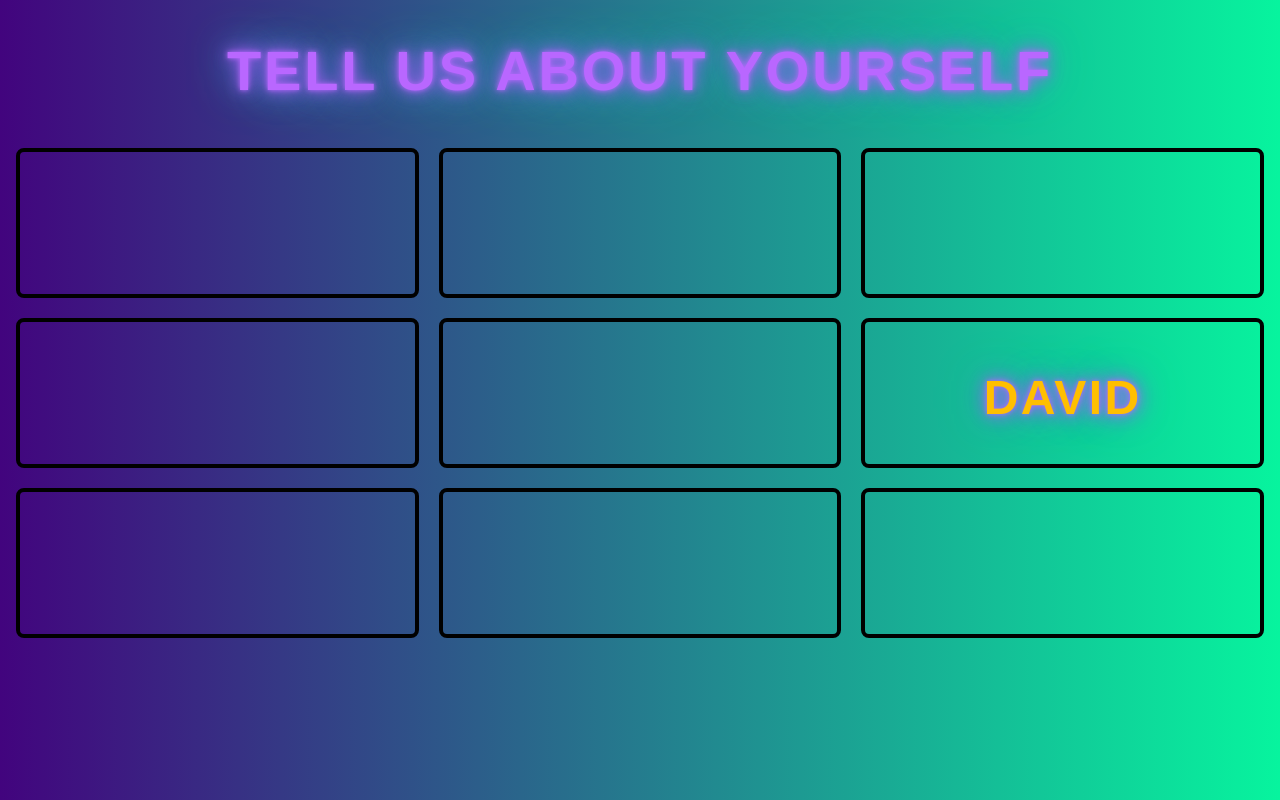
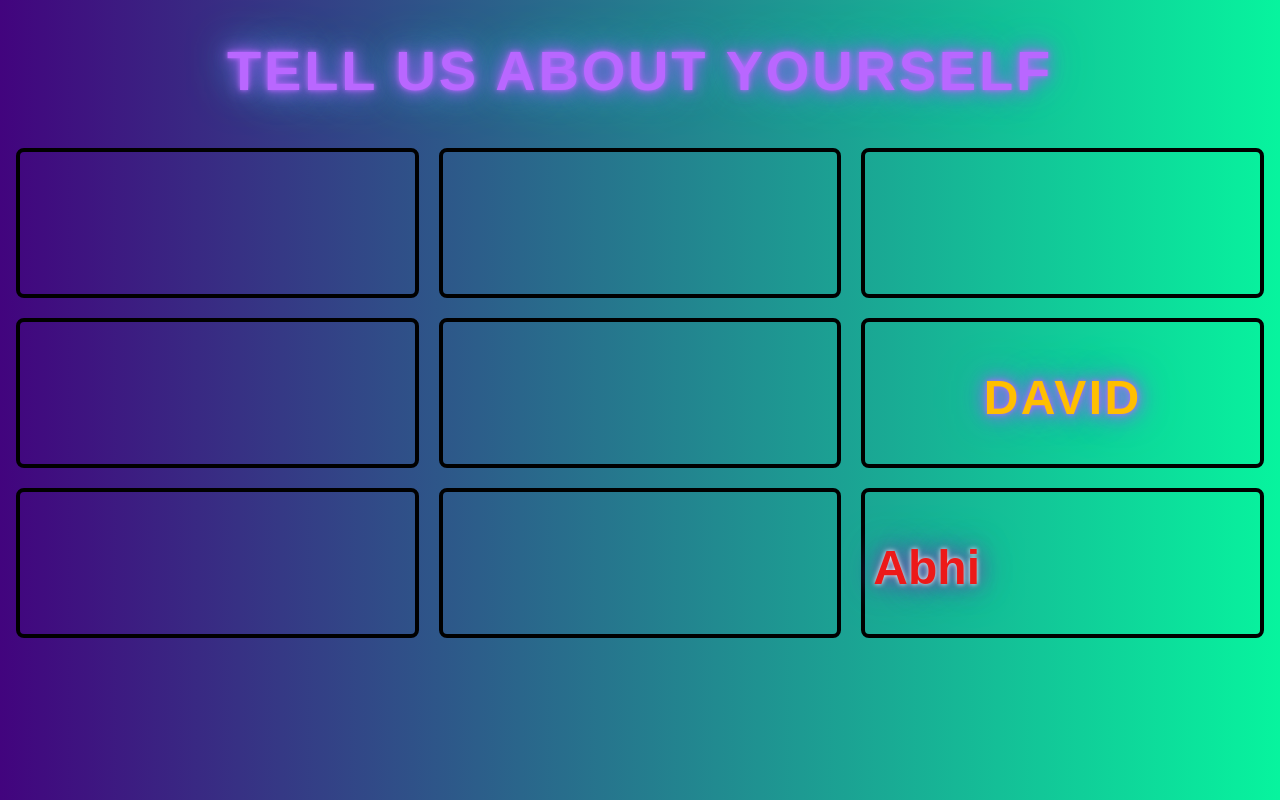
Before and after one commit to SIG-WebDev-Fall-2026/ACM_Practice_React_Template, a React (Vite) app: page / in a window 1280 px wide. Built offline with nearby package versions, Linux system fonts and the light colour scheme.

Commit message:
abhi nametag

```diff
--- a/src/Person_9/Component.css
+++ b/src/Person_9/Component.css
@@ -0,0 +1,10 @@
+#Name{
+    font-size: 3.0rem;
+    font-family: 'Orbitron', 'Audiowide', sans-serif;
+    color: #ed1919;
+    text-shadow:
+        0 0 5px #f9f7fa,
+        0 0 15px #8668a1,
+        0 0 30px #5509d0,
+        0 0 45px #3cc490;
+}
--- a/src/Person_9/Component.jsx
+++ b/src/Person_9/Component.jsx
@@ -3,7 +3,7 @@ import "./Component.css"
 function Person9(){
     return(
         <>
-
+            <h2 id="Name">Abhi</h2>
         </>
     )
 }
```
